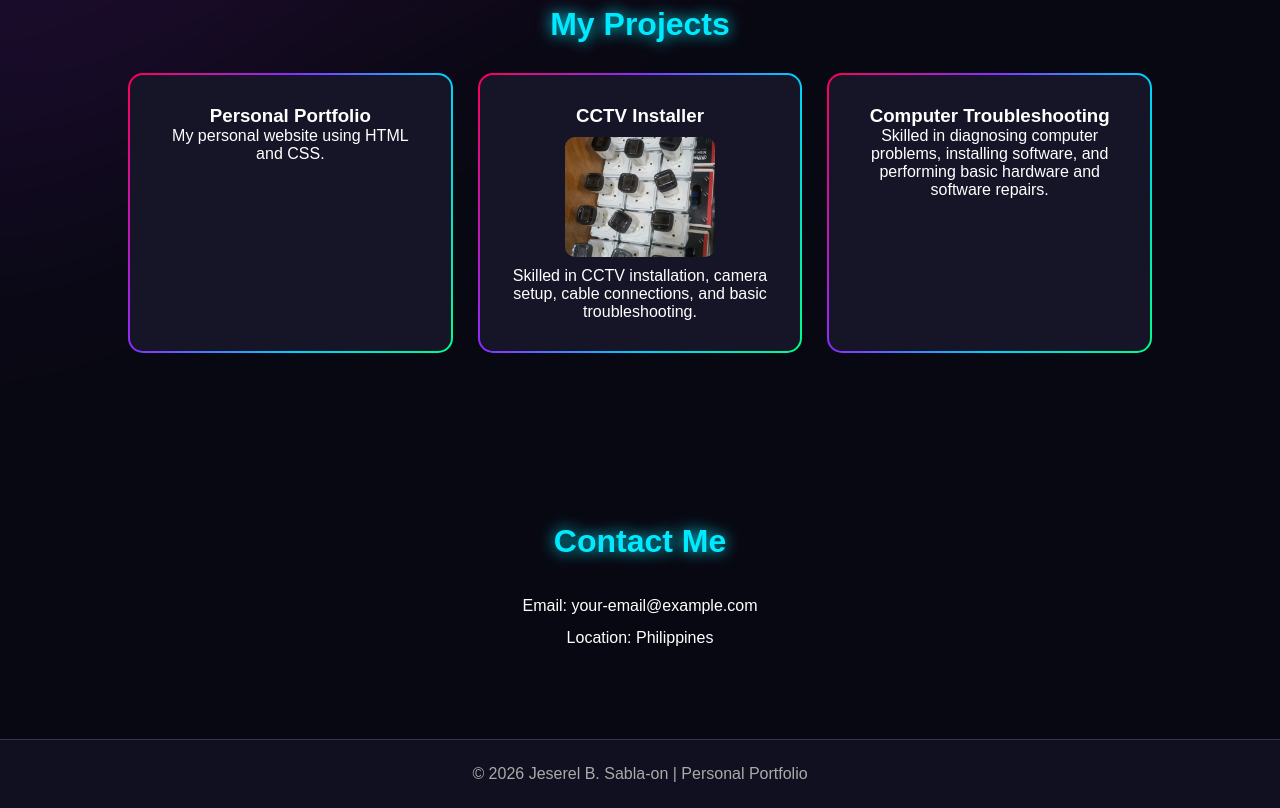
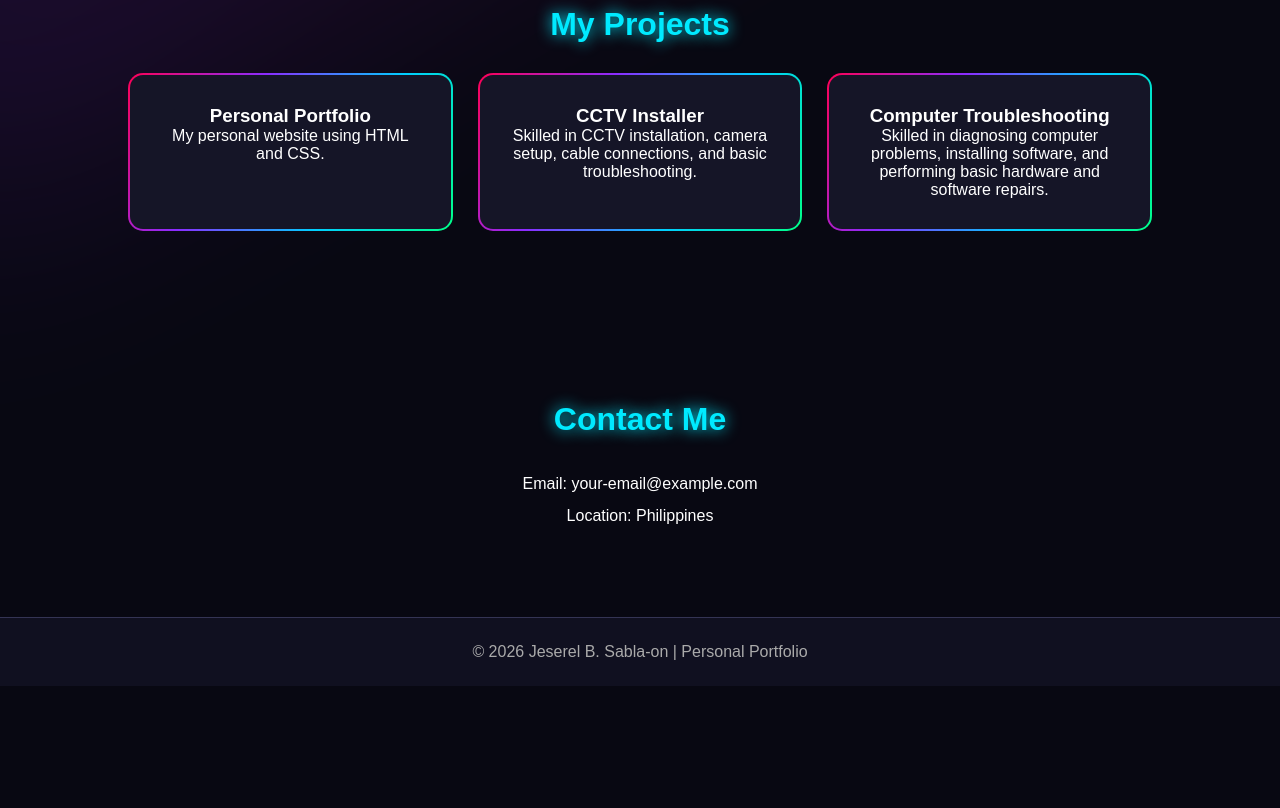
Before and after one commit to jeserelsablaon23-jpg/sablaon-project-1, a plain HTML site: page index.html in a window 1280 px wide. Shown: the part 1480-2288 px from the top of the page. After the commit the page ends 2166 px from the top, so only its background shows below. Drawn offline with Linux system fonts and the light colour scheme.

Commit message:
add update

```diff
--- a/assets/styles/styles.css
+++ b/assets/styles/styles.css
@@ -228,12 +228,3 @@ footer {
         padding: 60px 6%;
     }
 }
-
-.ii{
-     width: 150px;
-    height: 120px;
-    object-fit: cover;
-    border-radius: 10px;
-    display: block;
-    margin: 10px auto;
-}
--- a/index.html
+++ b/index.html
@@ -65,7 +65,6 @@
         </div>
         <div class="card">
             <h3>CCTV Installer</h3>
-            <img class="ii" src="assets/photo/download.jpg" alt="CCTV Installer">
             <p>Skilled in CCTV installation, camera setup, cable connections, and basic troubleshooting.</p>
         </div>
         <div class="card">
```
